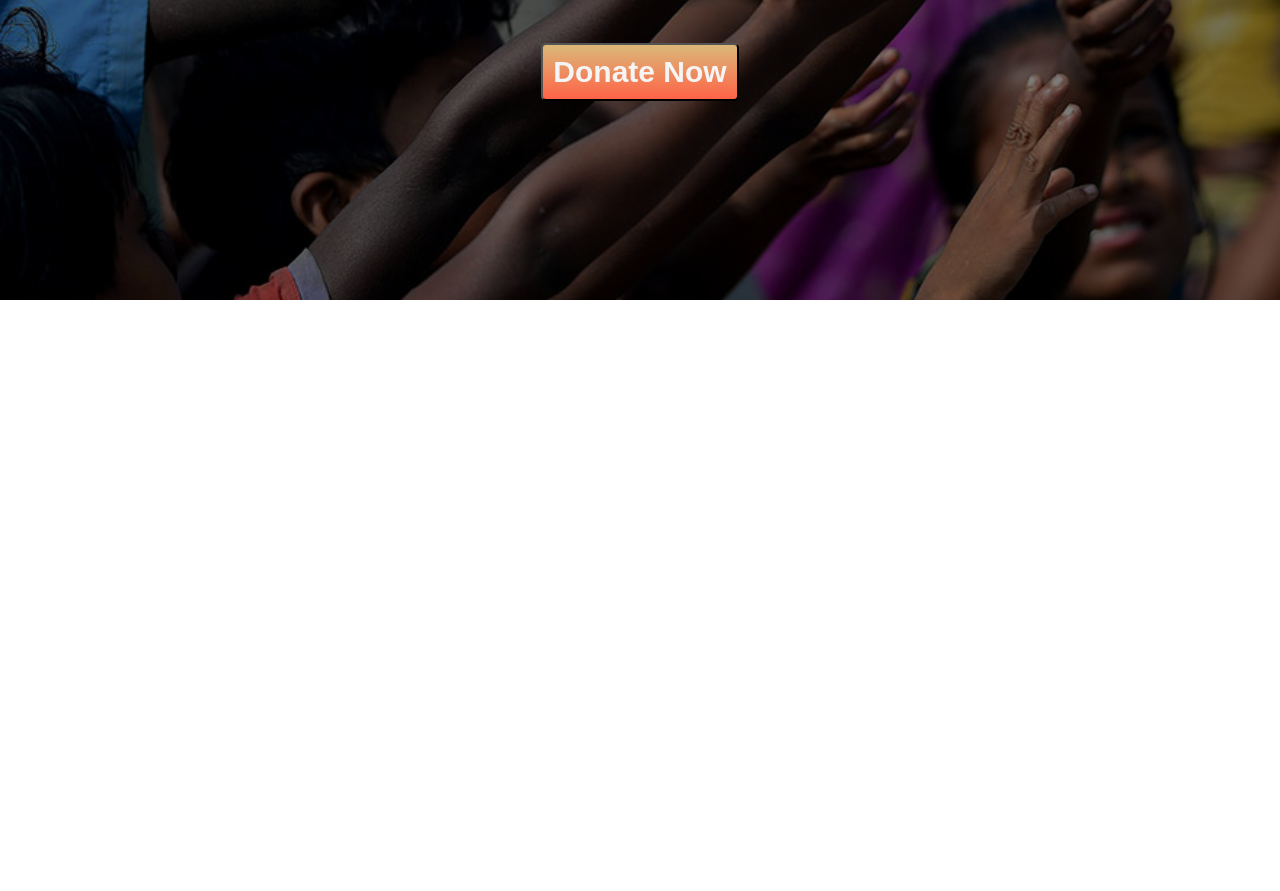
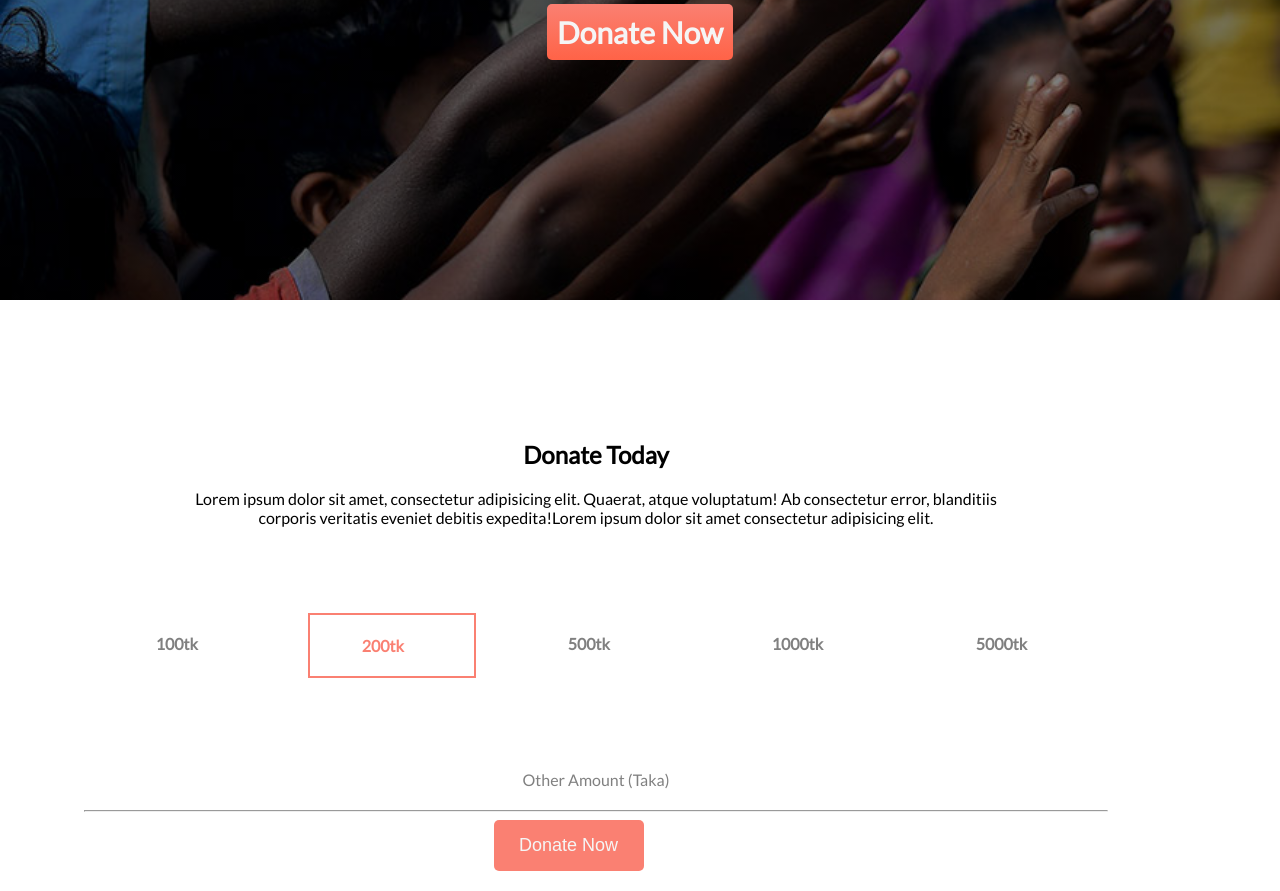
Before and after one commit to Bishaw1/donate-today, a plain HTML site: page index.html in a window 1280 px wide. Shown: the part 500-1391 px from the top of the page. Before the commit the page ends 800 px from the top, so only its background shows below. Drawn offline with Linux system fonts and the light colour scheme.

Commit message:
part two  done

```diff
--- a/index.html
+++ b/index.html
@@ -19,10 +19,38 @@
         <h1> More In Need</h1>
 
         <p >Lorem ipsum dolor sit amet consectetur adipisicing elit. Pariatur, eligendi.</p>
-        <button class="button">Donate Now</button>
+
+        <a class="button" target="_blank" href="https://github.com/Bishaw1">Donate Now</a>
+    </div>
         </div>
     </div>
-</div>
+
+    <section class="section-part">
+    <div>
+        <div class="donate-today-2nd donate-today-2nd-des">
+        <h2>Donate Today</h2>
+        <p >Lorem ipsum dolor sit amet, consectetur adipisicing elit. Quaerat, atque voluptatum! Ab consectetur error, blanditiis corporis veritatis eveniet debitis expedita!Lorem ipsum dolor sit amet consectetur adipisicing elit.
+
+        </p>
+        </div>
+
+    </div>
+
+    <div class="donate-amount">
+        <div class="tk-ammount"><h4>100tk</h4></div>
+        <div class="tk-ammount border-around"><h4 > <span class="salmon-color">200tk</span></h4></div>
+        <div class="tk-ammount "><h4 >500tk</h4></div>
+        <div class="tk-ammount "><h4>1000tk</h4></div>
+        <div class="tk-ammount "><h4>5000tk</h4></div>
+    </div>
+
+    <div>
+        <h4 class="Other-Amount">Other Amount (Taka)</h4>
+        <hr>
+
+        <button class="button-2">Donate Now</button>
+    </div>
+    </section>
 
 </body>
 </html>
--- a/style.css
+++ b/style.css
@@ -9,6 +9,7 @@ body{font-family: 'Lato', sans-serif;
     height: 100vh;
     background: linear-gradient(rgba(0,0,0,0.5),rgba(0,0,0,0.5)), url(images/donation13.jpg);
     background-size: cover;
+    margin-bottom: 100px;
 }
 .content-area{height: 100%;
 display: flex;
@@ -23,7 +24,7 @@ color: whitesmoke;}
 color: white;}
 
 .button{text-decoration: none;
-    background-image: linear-gradient(rgb(219, 184, 120) ,tomato);
+    background-image: linear-gradient(salmon ,tomato);
 
     padding: 10px ;
     border-radius: 5px;
@@ -31,3 +32,60 @@ color: white;}
     margin-top: 80px;
     font-size: 30px;
     font-weight: 700;}
+
+
+.donate-today-2nd{text-align: center;
+        padding-bottom: 70px;}
+
+.donate-today-2nd-des{
+        padding-left: 10%;
+        padding-right: 10%;
+        }
+
+.donate-amount{
+    text-align: center;
+    display: flex;
+
+
+}
+.tk-ammount{
+
+display: flex;
+margin-left: 2%;
+margin-right: 2%;
+width:  16%;
+padding-left: 5%;
+padding-right: 5%;
+font-weight: 700;
+color: grey;
+
+}
+
+.border-around{ border:2px solid salmon;}
+.salmon-color{color: salmon;}
+
+.Other-Amount{
+    font-weight: 200;
+    color: grey;
+    padding-top: 70px;
+    text-align: center;}
+
+    .section-part{
+        width: 80%;
+        margin-left: 5%;
+        margin-right: 5%;
+        padding: 20px;
+        border-radius: 15px;
+
+
+    }
+    .button-2{
+        padding: 15px;
+        background: salmon;
+        color: whitesmoke;
+        font-size: 18px;
+        border: 0;
+        width: 150px;
+        margin-left:40%;
+        border-radius: 5px;
+    }
```
